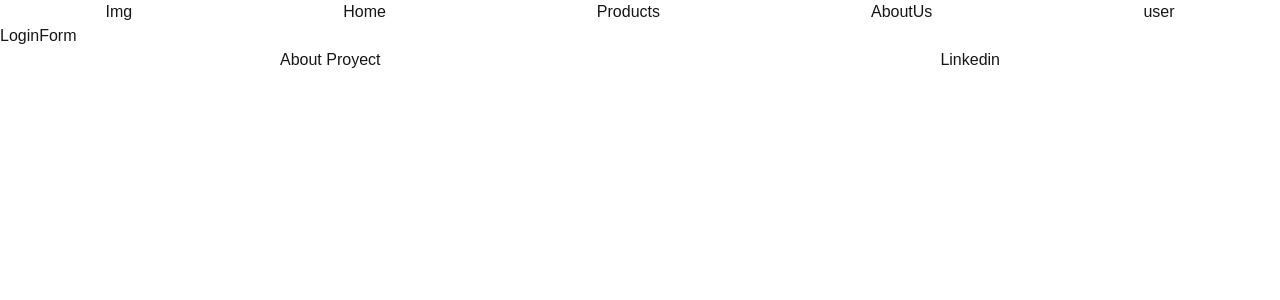
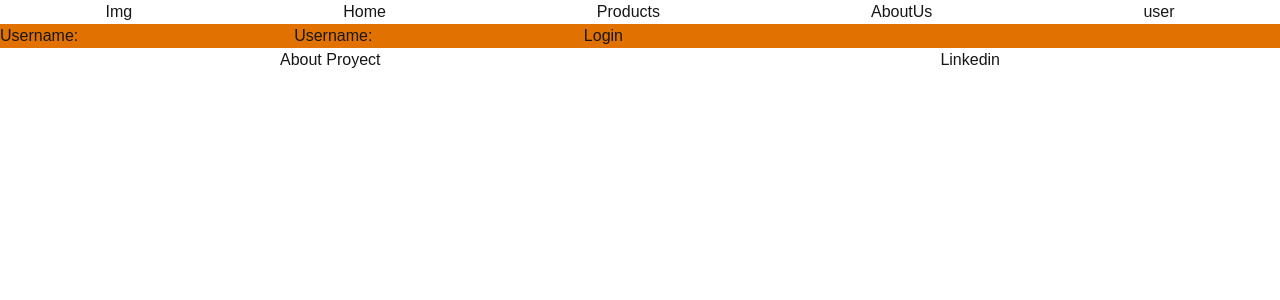
Before and after one commit to AleFalces/E-comerce, a Next.js app in the folder Front/my-app/: page /loginUser in a window 1280 px wide. Shown: the top 300 px of the page. Built offline with nearby package versions, Linux system fonts and the light colour scheme.

Commit message:
loginForm structure

```diff
--- a/Front/my-app/src/app/loginUser/LoginUser.tsx
+++ b/Front/my-app/src/app/loginUser/LoginUser.tsx
@@ -1,5 +1,50 @@
+"use client";
+
+import { useState } from "react";
+
 const LoginUser: React.FC = () => {
-  return <div>LoginForm</div>;
+  const [formData, SetFormdata] = useState({
+    usernmame: "",
+    password: "",
+  });
+
+  const handlerImput = (event: React.ChangeEvent<HTMLInputElement>) => {
+    const { name, value } = event.target;
+    SetFormdata({
+      ...formData,
+      [name]: value,
+    });
+    console.log(formData);
+  };
+
+  const handlerSumbit = (event: React.FormEvent<HTMLFormElement>) => {
+    event.preventDefault();
+    alert(formData.password + formData.usernmame);
+  };
+
+  return (
+    <div className="bg-amber-600">
+      <form onSubmit={handlerSumbit}>
+        <label> Username: </label>
+        <input
+          type="text"
+          name="usernmame"
+          onChange={handlerImput}
+          value={formData.usernmame}
+          required
+        />
+        <label> Username: </label>
+        <input
+          type="password"
+          name="password"
+          onChange={handlerImput}
+          value={formData.password}
+          required
+        />
+        <button type="submit">Login</button>
+      </form>
+    </div>
+  );
 };
 
 export default LoginUser;
```
Also changed, not shown: Front/my-app/src/app/products/[id]/SlugProducts.tsx (renamed from Front/my-app/src/app/products/[slug]/SlugProducts.tsx), Front/my-app/src/app/products/[id]/page.tsx (renamed from Front/my-app/src/app/products/[slug]/page.tsx).
